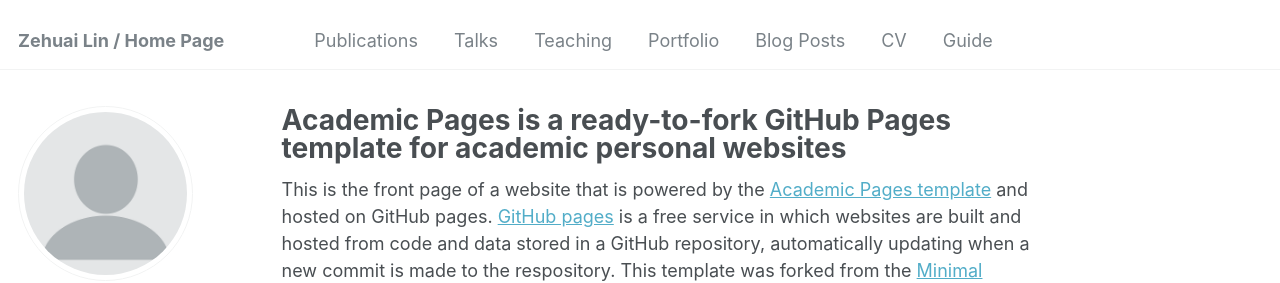
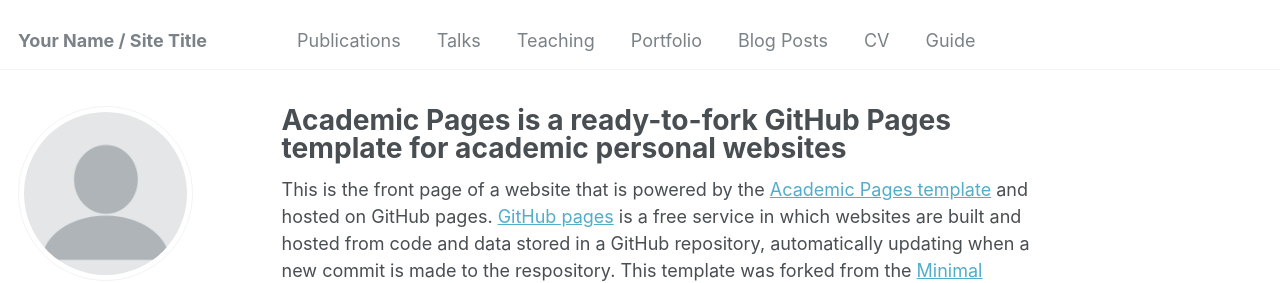
Before and after one commit to Zehuai0/Zehuai0.github.io, a Jekyll site: the page built from _pages/about.md, in a window 1280 px wide. Shown: the top 283 px of the page. Built offline with Jekyll 4.4.1, drawn with Linux system fonts in a browser that asks for light colours; some web fonts are replaced.

Commit message:
Update _config.yml

```diff
--- a/_config.yml
+++ b/_config.yml
@@ -8,7 +8,7 @@
 
 # Basic Site Settings
 locale                   : "en-US"
-title                    : "Zehuai Lin / Home Page"
+title                    : "Your Name / Site Title"
 title_separator          : "-"
 name                     : &name "Your Name"
 description              : &description "personal description"
```
